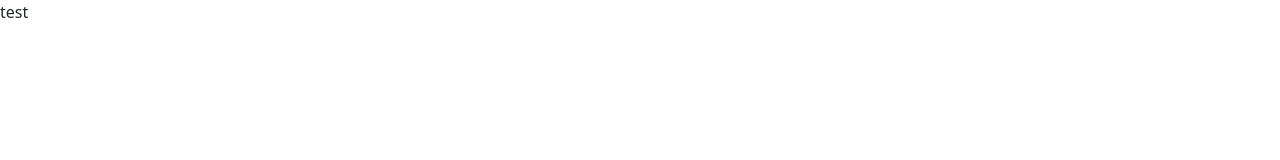
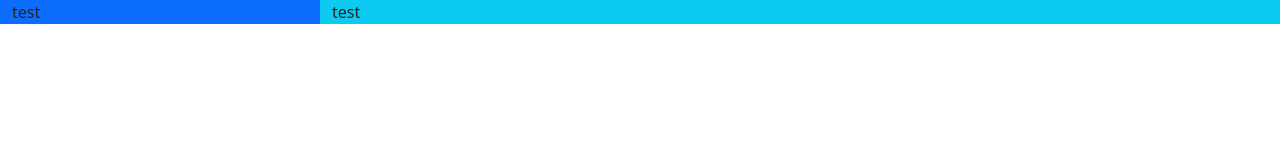
Before and after one commit to onesillypotato/assign4-bootstrap, a website: page public/index.html in a window 1280 px wide. Drawn offline with nearby package versions, Linux system fonts and the light colour scheme.

Commit message:
testing bootstrap

```diff
--- a/public/index.html
+++ b/public/index.html
@@ -12,7 +12,19 @@
 
 </head>
 <body>
-    <p>test</p>
+    <div class="container-fluid bg-dark">
+        <div class="row">
+            <div class="col-sm-3 bg-primary">
+                test
+            </div>
+            <div class="col-sm-9 bg-info" >
+                test
+            </div>
+        </div>
+    </div>
+
+    <main></main>
+    <footer></footer>
     <script src="/assets/js/main.js"></script>
 </body>
 </html>
```
